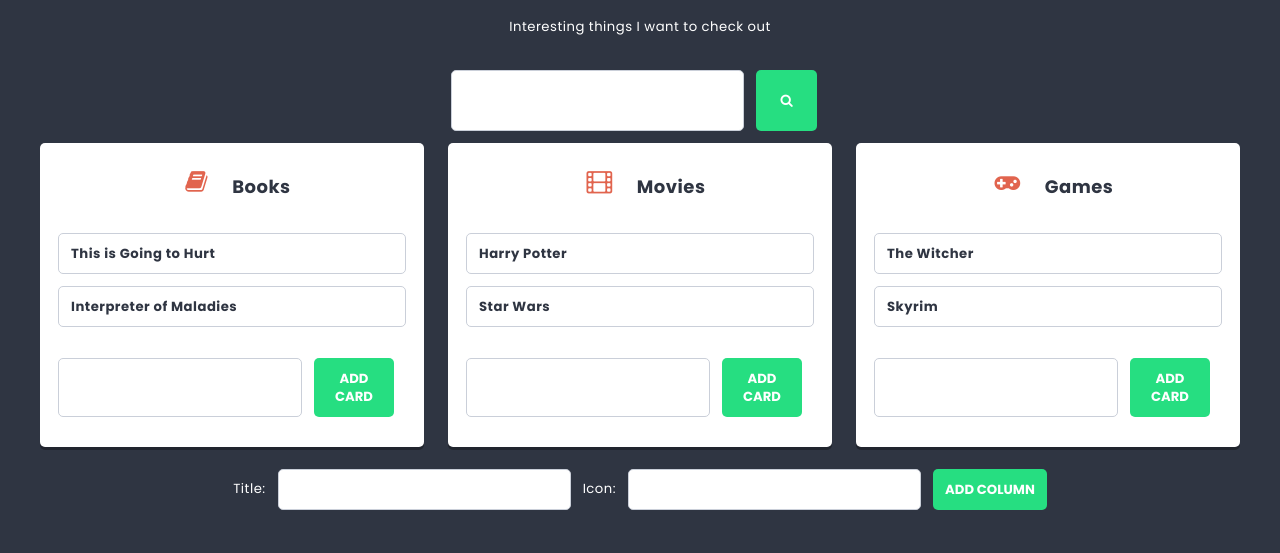
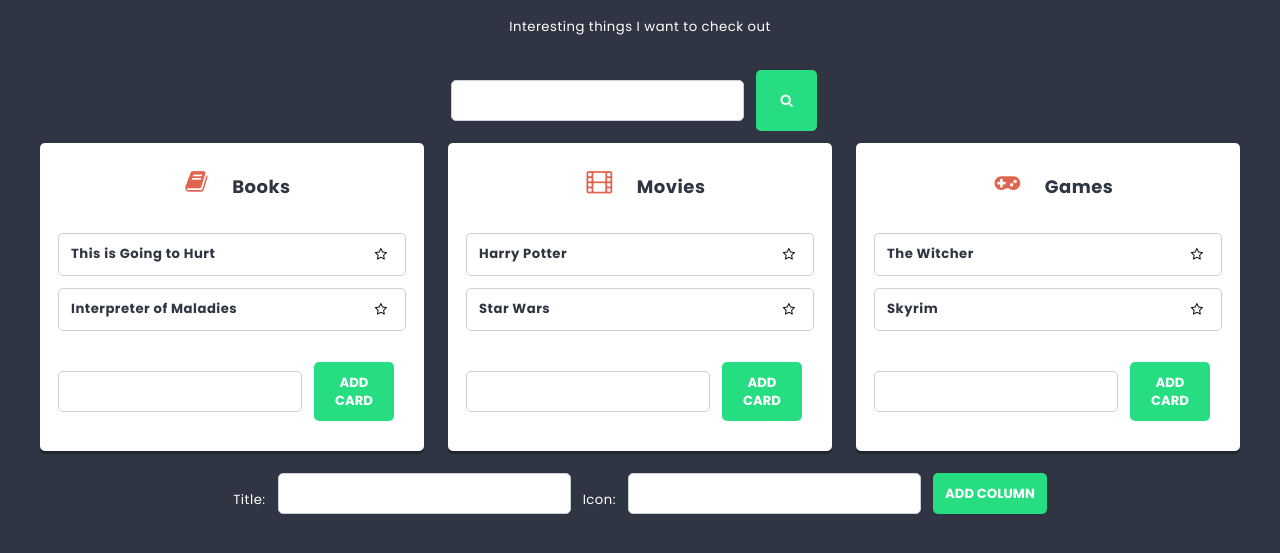
Before and after one commit to MichalWiaderkowicz/React-App, a React (Create React App) app: page /list/1 in a window 1280 px wide. Shown: the part 239-792 px from the top of the page. Built offline with nearby package versions, Linux system fonts and the light colour scheme.

Commit message:
add Toggle Favorit card

```diff
--- a/package.json
+++ b/package.json
@@ -6,6 +6,7 @@
     "@testing-library/jest-dom": "^5.17.0",
     "@testing-library/react": "^13.4.0",
     "@testing-library/user-event": "^13.5.0",
+    "clsx": "^2.1.0",
     "font-awesome": "^4.7.0",
     "react": "^18.2.0",
     "react-dom": "^18.2.0",
--- a/src/components/Card/Card.js
+++ b/src/components/Card/Card.js
@@ -1,9 +1,25 @@
-import styles from './Card.module.scss';
+import styles from "./Card.module.scss";
+import clsx from 'clsx';
+import { toggleCardFavorite } from '../../redux/store';
+import { useDispatch } from 'react-redux';
 
-const Card = props => {
-    return (
-        <li className={styles.card}>{props.title}</li>
-    );
+const Card = (props) => {
+    const dispatch = useDispatch();
+    console.log('isFavourite', props.isFavorite);
+
+    const onClick = e => {
+        e.preventDefault();
+        dispatch(toggleCardFavorite(props.id));
+    };
+
+  return (
+    <li className={styles.card}>
+      {props.title}
+      <button type="button" className={clsx(props.isFavorite && styles.isFav)} onClick={onClick}>
+        <i className="fa fa-star-o"></i>
+      </button>
+    </li>
+  );
 };
 
 export default Card;
--- a/src/components/Card/Card.module.scss
+++ b/src/components/Card/Card.module.scss
@@ -11,3 +11,11 @@
     justify-content: space-between;
     font-weight: bold;
 }
+button {
+    border: none;
+    background-color: $color-light;
+    cursor: pointer;
+    &.isFav i {
+        color: $color-fav;
+    }
+}
--- a/src/components/Column/Column.js
+++ b/src/components/Column/Column.js
@@ -11,7 +11,7 @@ const Column = props => {
     return (
         <article className={styles.column}>
             <h2 className={styles.title}><span className={styles.icon + ' fa fa-' + props.icon} />{props.title}</h2>
-            <ul className={styles.cards}>{cards.map(card => <Card key={card.id} title={card.title} />)}</ul>
+            <ul className={styles.cards}>{cards.map(card => <Card key={card.id} {...card} />)}</ul>
             <CardForm columnId={props.id} />
         </article>
     );
--- a/src/components/ListForm/ListForm.module.scss
+++ b/src/components/ListForm/ListForm.module.scss
@@ -4,6 +4,12 @@
     display: flex;
     justify-content: center;
     padding: 10px;
+    align-items: center;
+}
+form {
+    display: flex;
+    justify-content: center;
+    align-items: center;
 }
 
 span {
--- a/src/redux/initialState.js
+++ b/src/redux/initialState.js
@@ -27,12 +27,12 @@ const initialState = {
     ],
 
     cards: [
-      { id: '1', columnId: '1', title: 'This is Going to Hurt' },
-      { id: '2', columnId: '1', title: 'Interpreter of Maladies' },
-      { id: '3', columnId: '2', title: 'Harry Potter' },
-      { id: '4', columnId: '2', title: 'Star Wars' },
-      { id: '5', columnId: '3', title: 'The Witcher' },
-      { id: '6', columnId: '3', title: 'Skyrim' }
+      { id: '1', columnId: '1', title: 'This is Going to Hurt', isFavorite: false },
+      { id: '2', columnId: '1', title: 'Interpreter of Maladies', isFavorite: false },
+      { id: '3', columnId: '2', title: 'Harry Potter', isFavorite: false },
+      { id: '4', columnId: '2', title: 'Star Wars', isFavorite: false },
+      { id: '5', columnId: '3', title: 'The Witcher', isFavorite: false },
+      { id: '6', columnId: '3', title: 'Skyrim', isFavorite: false }
     ],
 
     lists: [
--- a/src/redux/store.js
+++ b/src/redux/store.js
@@ -28,6 +28,10 @@ export const updateSearchString = payload => ({ type: 'UPDATE_SEARCHSTRING', pay
 
 export const addList = payload => ({ type: 'ADD_LIST', payload});
 
+export const toggleCardFavorite = payload => ({ type: 'TOGGLE_CARD_FAVORITE', payload});
+
+
+
 
 
 
@@ -37,13 +41,17 @@ const reducer = (state, action) => {
       return { ...state, columns: [...state.columns, { id: shortid(), ...action.payload }]};
 
     case 'ADD_CARD':
-      return { ...state, cards: [...state.cards, { id: shortid(), ...action.payload }]};
+      return { ...state, cards: [...state.cards, { id: shortid(), ...action.payload, isFavorite: false }]};
 
     case 'UPDATE_SEARCHSTRING':
       return { ...state, searchString: action.payload };
 
-      case 'ADD_LIST':
-        return { ...state, lists: [...state.lists, { id: shortid(), ...action.payload }]};
+    case 'ADD_LIST':
+      return { ...state, lists: [...state.lists, { id: shortid(), ...action.payload }]};
+
+    case 'TOGGLE_CARD_FAVORITE':
+      return { ...state, cards: state.cards.map(card => (card.id === action.payload) ? { ...card, isFavorite: !card.isFavorite } : card)};
+
 
     default:
       return state;
--- a/src/styles/settings.scss
+++ b/src/styles/settings.scss
@@ -2,6 +2,7 @@ $color-light: #fff;
 $color-dark: #2f3542;
 $color-success: #26de81;
 $color-warning: #e1644e;
+$color-fav: #ffdd59;
 
 $font-text: 'Poppins', sans-serif;
 
```
Also changed, not shown: 2 other files (tests, documents, lock files or other folders).
